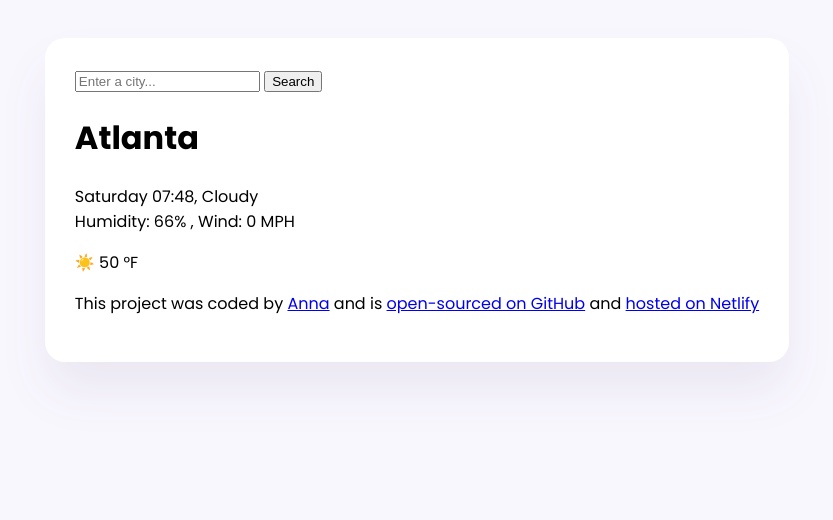
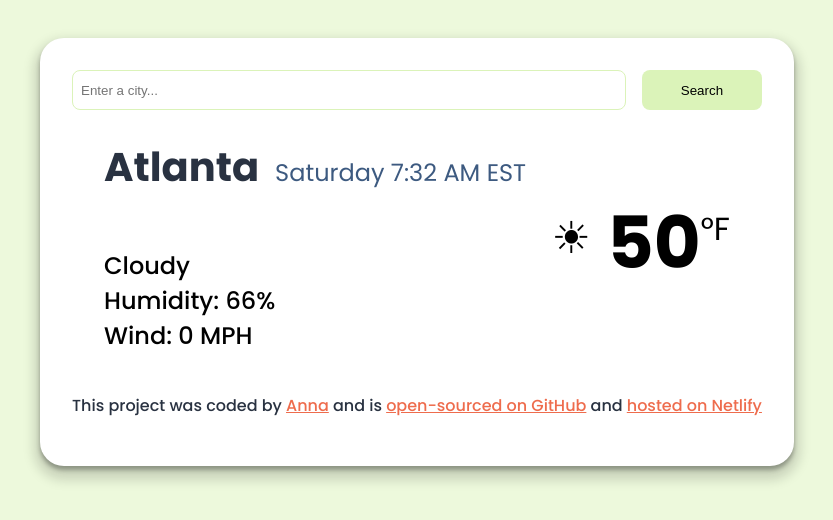
Before and after one commit to useherexperience/Week-7, a plain HTML site: page index.html in a window 1280 px wide. Shown: the whole page, without its empty margins (223-1056 px from the left). Drawn offline with Linux system fonts and the light colour scheme.

Commit message:
Added basic CSS and updated color styling

```diff
--- a/index.html
+++ b/index.html
@@ -4,7 +4,7 @@
     <meta charset="UTF-8" />
     <meta http-equiv="X-UA-Compatible" content="IE=edge" />
     <meta name="viewport" content="width=device-width, initial-scale=1.0" />
-    <title>Vanilla Weather Search</title>
+    <title>Vanilla Weather App</title>
     <link rel="stylesheet" href="src/style.css" />
     <link rel="preconnect" href="https://fonts.googleapis.com">
     <link rel="preconnect" href="https://fonts.gstatic.com" crossorigin>
@@ -14,22 +14,33 @@
     <div class="weather-module">
         <header>
             <form>
-                <input type="search" placeholder="Enter a city..." required />
-                <input type="submit" value="Search" />
+                <input type="search" placeholder="Enter a city..." require class="search-form-input" />
+                <input type="submit" value="Search" class="search-form-btn" />
             </form>
         </header>
         <main>
-            <div>
-                <h1>Atlanta</h1>
-                <p>
-                    Saturday 07:48, Cloudy
-                    <br />
-                    Humidity: 66% , Wind: 0 MPH
-                </p>
+            <div class="weather-data">
+                <div class="weather-context">
+                    <div class="weather-city-time">
+                        <h1 class="weather-city">Atlanta</h1>
+                        <h3 class="weather-time">Saturday 7:32 AM EST</h3>
+                    </div>
+                    <p class="weather-details">
+                        Cloudy
+                        <br />
+                        Humidity: 66%
+                        </br>
+                        Wind: 0 MPH
+                    </p>
+                </div>
+                <div class="weather-temperature-container">
+                    <div class="weather-app-icon">☀</div>
+                    <div class="weather-app-temperature">50</div>
+                    <div class="weather-app-unit">°F</div>
+                </div>
             </div>
-            <div>☀️ 50 °F</div>
         </main>
-        <script src="/src/index.js"></script>
+        <script src="src/index.js"></script>
         <footer>
             <p>
                 This project was coded by
@@ -39,6 +50,5 @@
             </p>
         </footer>
     </div>
-
 </body>
 </html>
--- a/src/style.css
+++ b/src/style.css
@@ -1,15 +1,108 @@
 body {
-    background-color: #f9f7fe;
+    background-color: #EDF9DC;
     display: flex;
     flex-direction: column;
     font-family: 'Poppins', sans-serif;
+}
+
+a {
+    color: #EE6C4D;
+}
+
+footer {
+    font-weight: 500;
+    color: #293241;
 }
 
 .weather-module {
     background: white;
     max-width: 800px;
     margin: 30px auto;
-    box-shadow: 0 30px 50px rgba(65,50,100,0.08);
-    padding: 30px;
-    border-radius: 20px;
+    box-shadow: 0px 4px 4px 0px rgba(0, 0, 0, 0.30), 0px 8px 12px 6px rgba(0, 0, 0, 0.15);
+    padding: 32px;
+    border-radius: 24px;
 }
+
+form {
+    display: flex;
+    align-items: flex-start;
+    gap: 16px;
+    align-self: stretch;
+}
+
+.search-form-input {
+    background-color: none;
+    border: 1px solid #DBF3B9;
+    border-radius: 8px;
+    padding: 8px;
+    height: 40px;
+    flex: 1 0 0;
+}
+
+.search-form-btn {
+    border: none;
+    background-color: #DBF3B9;
+    border-radius: 8px;
+    padding: 8px;
+    height: 40px;
+    width: 120px;
+}
+
+.weather-data {
+    display: flex;
+    justify-content: space-between;
+    align-items: center;
+    align-self: stretch;
+    padding: 0 32px;
+}
+
+.weather-city-time {
+    display: flex;
+    align-items: baseline;
+    gap: 16px;
+}
+
+.weather-city {
+    color: #293241;
+    font-size: 40px;
+    line-height: normal;
+}
+
+
+.weather-time {
+    font-size: 24px;
+    line-height: normal;
+    font-weight: 400;
+    color: #3D5A80;
+}
+
+.weather-details {
+    font-weight: 500;
+    font-size: 24px;
+    line-height: normal;
+}
+
+.weather-context {
+    display: flex;
+    align-items: flex-start;
+    flex-direction: column;
+}
+
+.weather-temperature-container {
+    display: flex;
+}
+
+.weather-app-temperature {
+    font-size: 72px;
+    font-weight: 700;
+}
+
+.weather-app-icon {
+    font-size: 44px;
+    margin: 16px;
+}
+
+.weather-app-unit {
+    font-size: 32px;
+    margin-top: 16px;
+}
```
